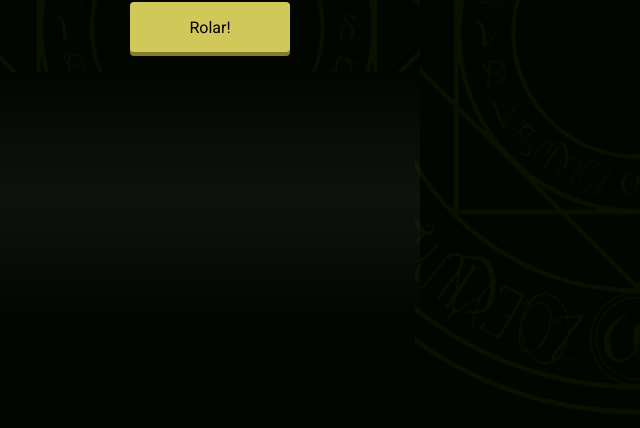
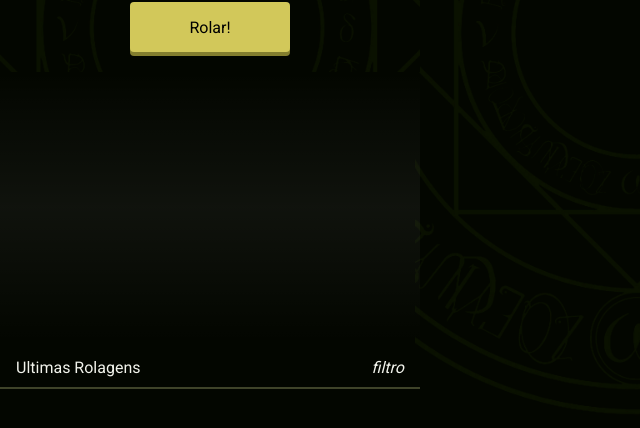
Before and after one commit to AbreuRenan/MtA, a React (Vite) app: page /#/dice in a window 1280 px wide. Shown: the part 284-712 px from the top of the page, without its empty margins (0-640 px from the left). Built offline with nearby package versions, Linux system fonts and the light colour scheme.

Commit message:
destaques do display Area do dicecompnent atualizado estilo css

```diff
--- a/src/components/diceRoller.jsx
+++ b/src/components/diceRoller.jsx
@@ -76,7 +76,7 @@ function DiceRollerComponent() {
             <audio id="diceSound" src={audioURL}></audio>
                 <div id="rollDisplayArea" className={`${styles.rollDisplayArea}`}>
                 </div>
-
+                <div className={`${styles.lastRolls}`}><span>Ultimas Rolagens</span><i>filtro</i></div>
                 <div id="history" className={`${styles.history}`}></div>
 
         </div>
--- a/src/js/dice.js
+++ b/src/js/dice.js
@@ -1,4 +1,3 @@
-
 export default function roll() {
   const inputNumberOfDices = document.getElementById("numberDados");
   const resultadoRolagem = makeRoll(inputNumberOfDices.value);
@@ -13,7 +12,6 @@ export default function roll() {
 
   updateHistory(resultado, inputNumberOfDices.value);
   playDiceSound();
-
 }
 function rollDice(qtdOfSides = 10) {
   const min = 1;
@@ -58,7 +56,6 @@ function updateHistory(resultData, numberOfDices) {
   const rolledDices = resultData.rolagem;
   const successesTargetNum = numberOfDices > 0 ? 8 : 10;
 
-
   newDivContainer.appendChild(newHashElement);
   newDivContainer.appendChild(newDataElement);
   newDivContainer.appendChild(newRollElement);
@@ -67,8 +64,10 @@ function updateHistory(resultData, numberOfDices) {
   newDataElement.innerText = resultData.data;
   newRollElement.classList.add("rollLine");
 
-  const successes = resultData.rolagem.filter(dice => dice >= successesTargetNum).length;
-  const fails = resultData.rolagem.filter(dice => dice < 8).length;
+  const successes = resultData.rolagem.filter(
+    (dice) => dice >= successesTargetNum
+  ).length;
+  const fails = resultData.rolagem.filter((dice) => dice < 8).length;
   const critFailDices = resultData.rolagem.filter((dice) => dice === 1).length;
 
   rolledDices.forEach((dice, index) => {
@@ -81,11 +80,10 @@ function updateHistory(resultData, numberOfDices) {
     if (index !== rolledDices.length - 1) newDice.innerText += `,`;
     newRollElement.appendChild(newDice);
 
-
-    fillDisplayRoll(dice,successesTargetNum)
+    fillDisplayRoll(dice, successesTargetNum);
   });
+  rollDisplayArea.appendChild(createDisplayQtd(fails, false));
   rollDisplayArea.appendChild(createDisplayQtd(successes, true));
-  rollDisplayArea.appendChild(createDisplayQtd(fails, false));
 
   divHistory.insertBefore(newDivContainer, divHistory.children[0]);
 }
@@ -107,7 +105,7 @@ function playDiceSound() {
 
 function fillDisplayRoll(diceRolled, successesTargetNum) {
   const displayArea = document.getElementById("rollDisplayArea");
-  const delay = ((displayArea.childElementCount+1) * 100)+50;
+  const delay = (displayArea.childElementCount + 1) * 100 + 50;
   const newDiceDiv = document.createElement("div");
   const newDiceImg = document.createElement("img");
   const newDiceText = document.createElement("span");
@@ -115,44 +113,67 @@ function fillDisplayRoll(diceRolled, successesTargetNum) {
   newDiceText.innerText = diceRolled;
 
   const keyframe = [
-    {transform: "rotate(-360deg)"},
-    {transform: "rotate(0deg)"}
-  ]
+    { transform: "rotate(-360deg)" },
+    { transform: "rotate(0deg)" },
+  ];
   const timer = {
     duration: delay,
-    fill: 'forwards'
-  }
+    fill: "forwards",
+  };
 
-  newDiceImg.animate(keyframe, timer)
+  newDiceImg.animate(keyframe, timer);
   displayArea.appendChild(newDiceDiv);
   newDiceDiv.appendChild(newDiceText);
   newDiceDiv.appendChild(newDiceImg);
 
-  if (diceRolled >= getExplosionTargetNum()){ newDiceImg.src = '/assets/gd.png'; newDiceText.classList.add('gd'); newDiceDiv.classList.add('aura');}
-  if (diceRolled >= 8 && diceRolled >= successesTargetNum && !newDiceText.classList.contains('gd'))  { newDiceImg.src = '/assets/bd.png'; newDiceText.classList.add('bd')}
-  if (diceRolled > 1 && diceRolled < successesTargetNum)  { newDiceImg.src = '/assets/yd.png'; newDiceText.classList.add('yd')}
-  if (diceRolled === 1){ newDiceImg.src = '/assets/rd.png'; newDiceText.classList.add('rd')}
+  if (diceRolled >= getExplosionTargetNum()) {
+    newDiceImg.src = "/assets/gd.png";
+    newDiceText.classList.add("gd");
+    newDiceDiv.classList.add("aura");
+  }
+  if (
+    diceRolled >= 8 &&
+    diceRolled >= successesTargetNum &&
+    !newDiceText.classList.contains("gd")
+  ) {
+    newDiceImg.src = "/assets/bd.png";
+    newDiceText.classList.add("bd");
+  }
+  if (diceRolled > 1 && diceRolled < successesTargetNum) {
+    newDiceImg.src = "/assets/yd.png";
+    newDiceText.classList.add("yd");
+  }
+  if (diceRolled === 1) {
+    newDiceImg.src = "/assets/rd.png";
+    newDiceText.classList.add("rd");
+  }
 }
 
 function clearDisplayArea() {
   const displayArea = document.getElementById("rollDisplayArea");
-  if(displayArea.childElementCount > 0 ) displayArea.innerHTML = '';
+  if (displayArea.childElementCount > 0) displayArea.innerHTML = "";
 }
 
 function createDisplayQtd(qtd, type) {
-  const newDivElement = document.createElement('div');
-  const newSpanNumElement = document.createElement('span');
-  const newSpanTextElement = document.createElement('span');
-  const classToAdd = type ? 'qtdSucesso' : 'qtdFalha'
+  const newDivElement = document.createElement("div");
+  const newSpanNumElement = document.createElement("span");
+  const newSpanTextElement = document.createElement("span");
+  const classToAdd = type ? "qtdSucesso" : "qtdFalha";
 
-  newDivElement.classList.add(classToAdd)
-  newDivElement.appendChild(newSpanNumElement);
-  newDivElement.appendChild(newSpanTextElement);
+  newDivElement.classList.add(classToAdd);
+  if (type) {
+    newDivElement.appendChild(newSpanNumElement);
+    newDivElement.appendChild(newSpanTextElement);
+  }
+  if (!type) {
+    newDivElement.appendChild(newSpanNumElement);
+    newDivElement.appendChild(newSpanTextElement);
+  }
 
   newSpanNumElement.innerText = qtd;
-  newSpanTextElement.innerText = `Quantidade de ${type ? 'Sucessos' : 'Falhas'}`
-
-
+  newSpanTextElement.innerText = `Quantidade de ${
+    type ? "Sucessos" : "Falhas"
+  }`;
 
   return newDivElement;
 }
--- a/src/styles/diceRoller.module.css
+++ b/src/styles/diceRoller.module.css
@@ -102,31 +102,44 @@ center>label {
   border-top: 3px solid #837e2e;
   border-right: 2px solid #837e2e;
 }
-:global(#history)>div {
+.lastRolls {
+  display: flex;
+  justify-content: space-between;
+  padding: 0 1rem;
+  padding-top: 1rem;
+}
+
+div.history {
+  margin-top: 10px;
+  padding: 0 1rem;
+  border-top: 2px solid #3f4329;
+  padding-top: 5px;
+}
+
+div.history>div {
     display: grid;
     align-items: center;
     gap: 4px;
     grid-template-areas: 'hash data roll';
     grid-template-columns: 70px 1fr 2fr;
     margin-top: 10px;
-    border-top: 2px solid #3f4329;
-    padding-top: 10px;
+
 }
-:global(#history)>div>span{
+div.history>div>span{
   font-size: 12px;
   font-family: var(--magoFont);
 }
-:global(#history)>div>*:nth-child(1) {
+div.history>div>*:nth-child(1) {
     grid-area: hash;
 }
 
-:global(#history)>div>*:nth-child(2) {
+div.history>div>*:nth-child(2) {
     grid-area: data;
     text-transform: capitalize;
     text-wrap: nowrap;
 }
 
-:global(#history)>div>*:nth-child(3) {
+div.history>div>*:global(.rollLine) {
     grid-area: roll;
     display: flex;
     flex-direction: row;
@@ -134,11 +147,11 @@ center>label {
     gap: 2px;
     padding-left: 5px;
 }
-:global(#history)>div>*:nth-child(3)>span{
+div.history>div>*:global(.rollLine)>span{
   font-size: 12px;
 }
 
-:global(#history)>div>*:nth-child(4) {
+div.history>div>*:nth-child(4) {
     grid-area: success;
 }
 
@@ -157,7 +170,7 @@ center>label {
 .rollDisplayArea {
   position: relative;
   display: flex;
-  height: 250px;
+  height: 270px;
   gap: 10px 8px;
   overflow-x: hidden;
   overflow-y: scroll;
@@ -165,8 +178,8 @@ center>label {
   flex-wrap: wrap;
   flex-direction: row;
   justify-content: center;
-  align-items: center;
-  align-content: center;
+  align-items: flex-start;
+  align-content: flex-start;
   /* border: 1px solid red; */
   background: linear-gradient(180deg, rgba(255,255,255,0) 0%, rgba(255,255,255,0.05) 50%, rgba(255,255,255,0) 100%);;
 }
@@ -196,11 +209,6 @@ center>label {
   width: 100%;
   height: 100%;
   z-index: -1;
-}
-
-div.history {
-  margin-top: 20px;
-  padding: 0 1rem;
 }
 
 :global(.aura)::before{
@@ -245,6 +253,7 @@ div:global(.qtdSucesso), div:global(.qtdFalha) {
   right: 20px;
   padding: 2px;
 }
+
 :global(.qtdFalha) {
   left: 20px;
   color: white;
@@ -252,8 +261,9 @@ div:global(.qtdSucesso), div:global(.qtdFalha) {
 
 div:global(.qtdFalha)>span, div:global(.qtdSucesso)>span{
   color: white;
-  font-size: 1rem;
-  font-weight: 600;
+  font-size: 0.7rem;
+  font-family: var(--magoFont);
+
 }
 
 div:global(.qtdFalha)>span:nth-child(1), div:global(.qtdSucesso)>span:nth-child(1){
@@ -264,4 +274,5 @@ div:global(.qtdFalha)>span:nth-child(1), div:global(.qtdSucesso)>span:nth-child(
   font-size: 2rem;
   border: 1px solid white;
   border-radius: 50%;
+  font-weight: 600;
 }
```
